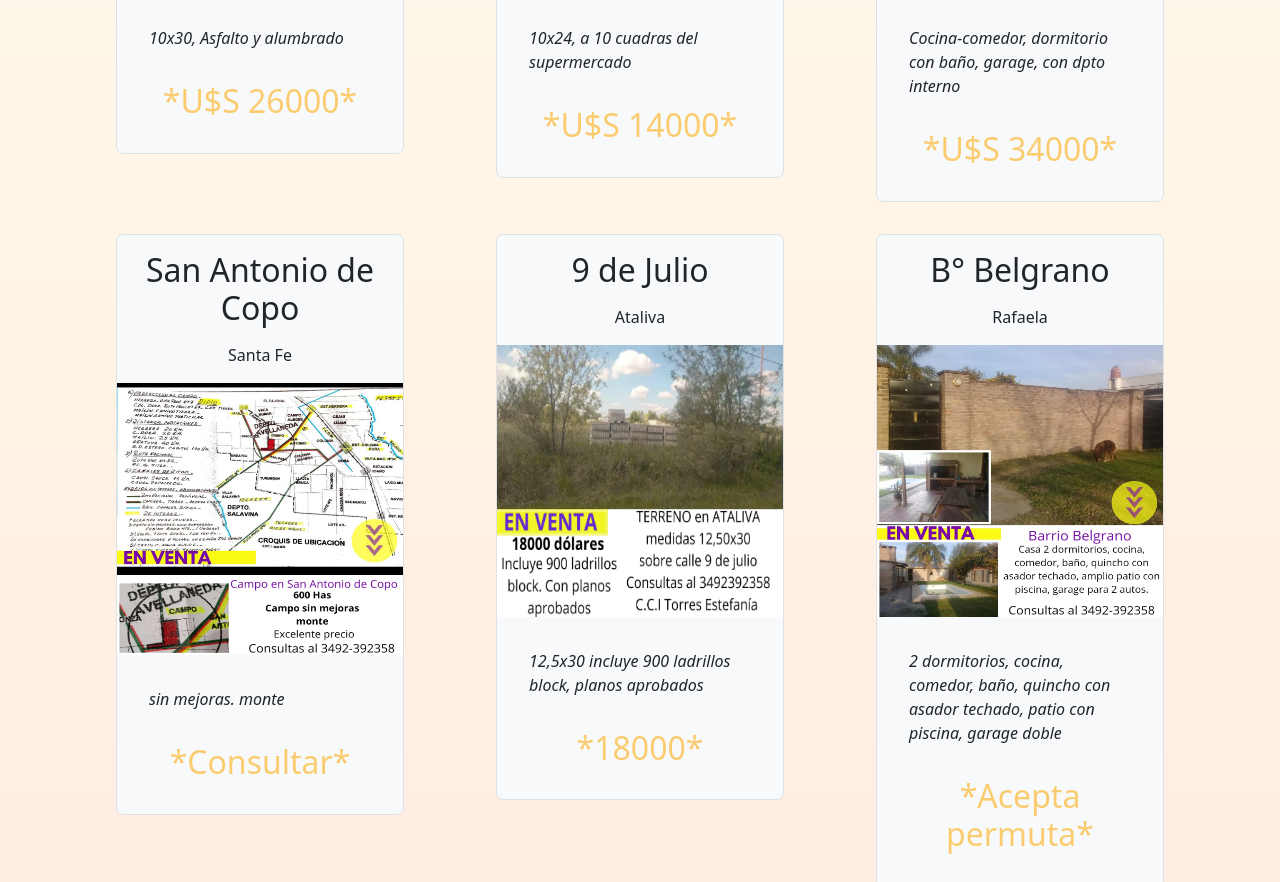
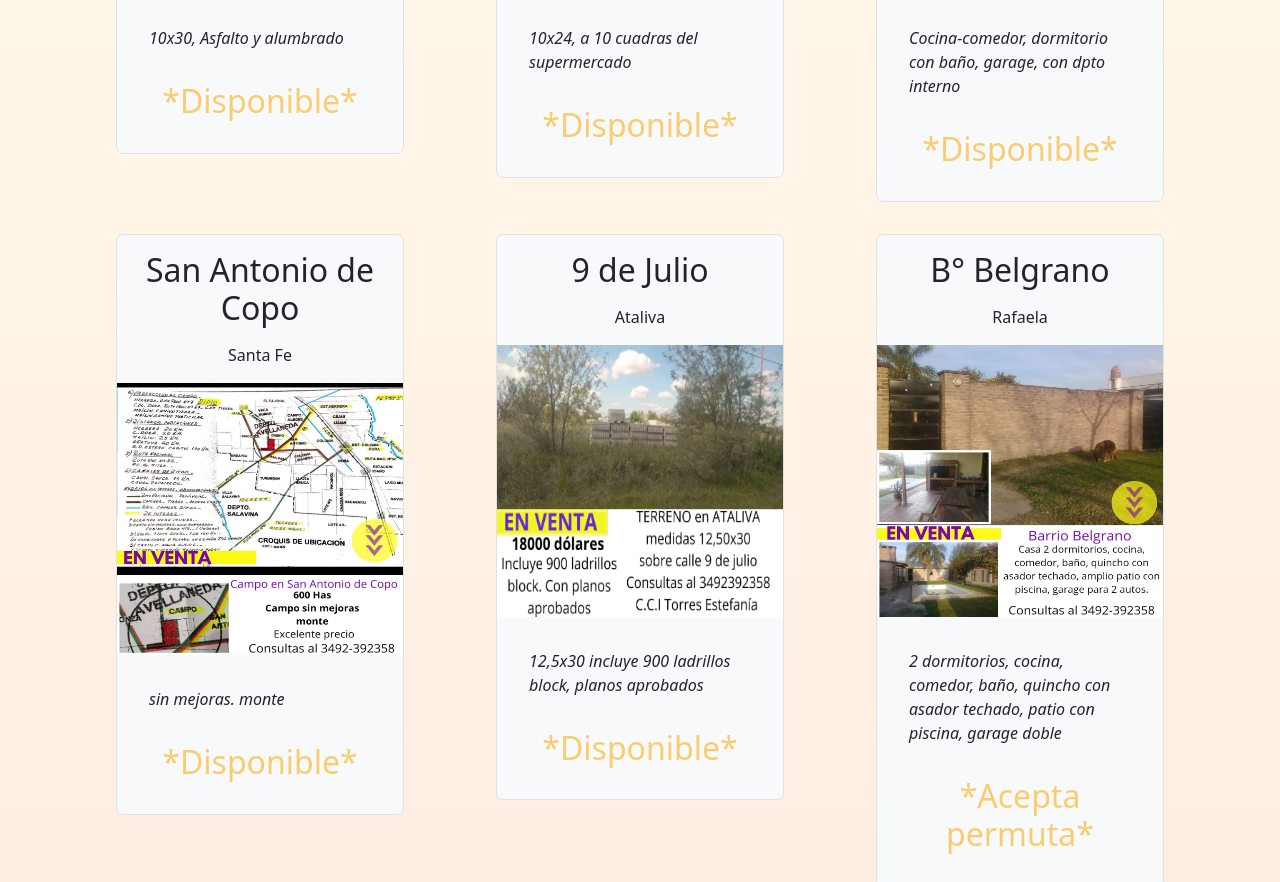
Before and after one commit to HerreraJI/inmobiliariaTorres, a plain HTML site: page paginas/ventas.html in a window 1280 px wide. Shown: the part 800-1682 px from the top of the page. Drawn offline with nearby package versions, Linux system fonts and the light colour scheme; a web font is replaced by a local one.

Commit message:
se quitan los precios de pag/ventas

```diff
--- a/paginas/ventas.html
+++ b/paginas/ventas.html
@@ -92,7 +92,7 @@
         <img src="../img/propiedades/venta-losArces.jpeg" alt="venta-losArces" class="bg-secondary">
         <div class="cuerpo-carta p-3">
           <p class="p-3"> <i> 10x30, Asfalto y alumbrado</i></p>
-          <div class="h2 text-center precio"> *U$S 26000*</div>
+          <div class="h2 text-center precio"> *Disponible*</div>
         </div>
       </div>
 
@@ -102,7 +102,7 @@
         <img src="../img/propiedades/BarrioMoraTerreno.jpeg" alt="venta-losArces" class="bg-secondary">
         <div class="cuerpo-carta p-3">
           <p class="p-3"> <i>10x24, a 10 cuadras del supermercado</i></p>
-          <div class="h2 text-center precio"> *U$S 14000*</div>
+          <div class="h2 text-center precio"> *Disponible*</div>
         </div>
       </div>
 
@@ -112,7 +112,7 @@
         <img src="../img/propiedades/LaFaldaCordoba.jpeg" alt="LaFaldaCordoba" class="bg-secondary">
         <div class="cuerpo-carta p-3">
           <p class="p-3"> <i>Cocina-comedor, dormitorio con baño, garage, con dpto interno</i></p>
-          <div class="h2 text-center precio"> *U$S 34000*</div>
+          <div class="h2 text-center precio"> *Disponible*</div>
         </div>
       </div>
 
@@ -122,7 +122,7 @@
         <img src="../img/propiedades/venta-campo-sanAntonio.jpeg" alt="ataliva" class="bg-secondary">
         <div class="cuerpo-carta p-3">
           <p class="p-3"> <i>sin mejoras. monte</i></p>
-          <div class="h2 text-center precio"> *Consultar*</div>
+          <div class="h2 text-center precio"> *Disponible*</div>
         </div>
       </div>
 
@@ -132,7 +132,7 @@
         <img src="../img/propiedades/venta-ataliva.jpeg" alt="ataliva" class="bg-secondary">
         <div class="cuerpo-carta p-3">
           <p class="p-3"> <i>12,5x30 incluye 900 ladrillos block, planos aprobados</i></p>
-          <div class="h2 text-center precio"> *18000*</div>
+          <div class="h2 text-center precio"> *Disponible*</div>
         </div>
       </div>
 
@@ -154,7 +154,7 @@
         <div class="cuerpo-carta p-3">
           <p class="p-3"> <i>2 dormitorios, hall de entrada, cocina-comedor, baño, lavadero, patio con asador, garage
               doble</i></p>
-          <div class="h2 text-center precio"> *Cosultar*</div>
+          <div class="h2 text-center precio"> *Disponible*</div>
         </div>
       </div>
 
@@ -165,7 +165,7 @@
         <div class="cuerpo-carta p-3">
           <p class="p-3"> <i>A refaccionar o demoler, terreno de 393m2, comedor, cocina, baño, 1 dormitorio, casa
               interna a desarmar</i></p>
-          <div class="h2 text-center precio"> *U$S 45000*</div>
+          <div class="h2 text-center precio"> *Disponible*</div>
         </div>
       </div>
 
@@ -175,7 +175,7 @@
         <img src="../img/propiedades/venta-villaDelParque.jpeg" alt="villadelParque" class="bg-secondary">
         <div class="cuerpo-carta p-3">
           <p class="p-3"> <i>2 dormitorios, cocina, comedor, baño, balcon, en complejo</i></p>
-          <div class="h2 text-center precio"> *U$S 36000*</div>
+          <div class="h2 text-center precio"> *Disponible*</div>
         </div>
       </div>
 
@@ -185,7 +185,7 @@
         <img src="../img/propiedades/venta-vllaCaero.jpeg" alt="villaCaeiro" class="bg-secondary">
         <div class="cuerpo-carta p-3">
           <p class="p-3"> <i>8x32, escritura, hay que mensurar, todos los servicios</i></p>
-          <div class="h2 text-center precio"> *U$S 20000*</div>
+          <div class="h2 text-center precio"> *Disponible*</div>
         </div>
       </div>
 
@@ -195,7 +195,7 @@
         <img src="../img/propiedades/venta-vllaGiardino.jpeg" alt="villaGiardino" class="bg-secondary">
         <div class="cuerpo-carta p-3">
           <p class="p-3"> <i>11x32, escritura, lote 100% llano, calle de ripio, pilar de luz</i></p>
-          <div class="h2 text-center precio"> *U$S 13000*</div>
+          <div class="h2 text-center precio"> *Disponible*</div>
         </div>
       </div>
 
```
